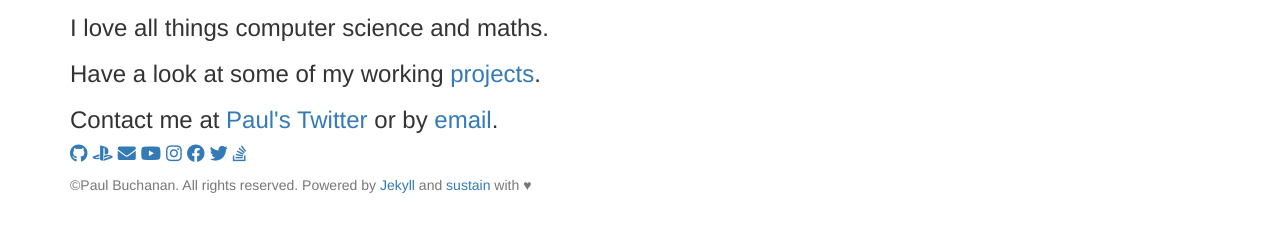
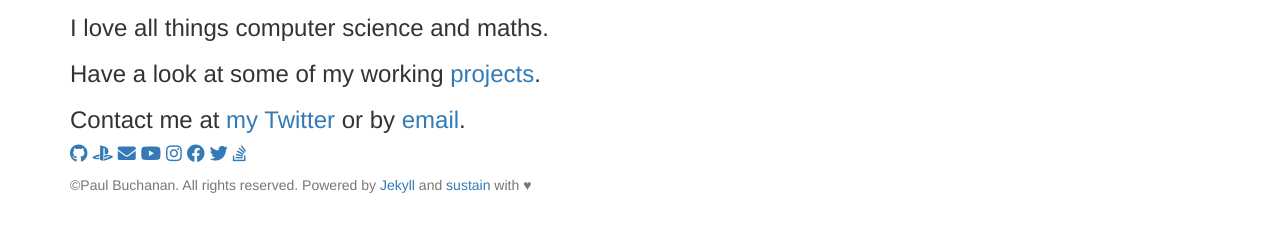
Before and after one commit to pa978ul/paulbuchanant9.com, a Jekyll site: the page built from index.html, in a window 1280 px wide. Shown: the part 145-377 px from the top of the page. Built offline with Jekyll 4.4.1, drawn with Linux system fonts in a browser that asks for light colours; nearby versions of some CDN libraries; the list of posts is cut into pages by our own code.

Commit message:
Update index.html

```diff
--- a/index.html
+++ b/index.html
@@ -10,7 +10,7 @@ layout: home
 	  <h3>I'm <strong>Paul Buchanan</strong>, a Software Engineer.</h3>
 	  <h3>I love all things computer science and maths.</h3>
 	  <h3>Have a look at some of my working <a href="{{ site.baseurl }}projects.html"> projects</a>.</h3>
-	  <h3>Contact me at <a href="http://twitter.com/{{ site.twitter }}">Paul's Twitter</a> or by <a href="mailto:{{ site.email }}">email</a>.</h3>
+	  <h3>Contact me at <a href="http://twitter.com/{{ site.twitter }}">my Twitter</a> or by <a href="mailto:{{ site.email }}">email</a>.</h3>
 	  {% include social.html %}
 	</div>
 </section>
```
